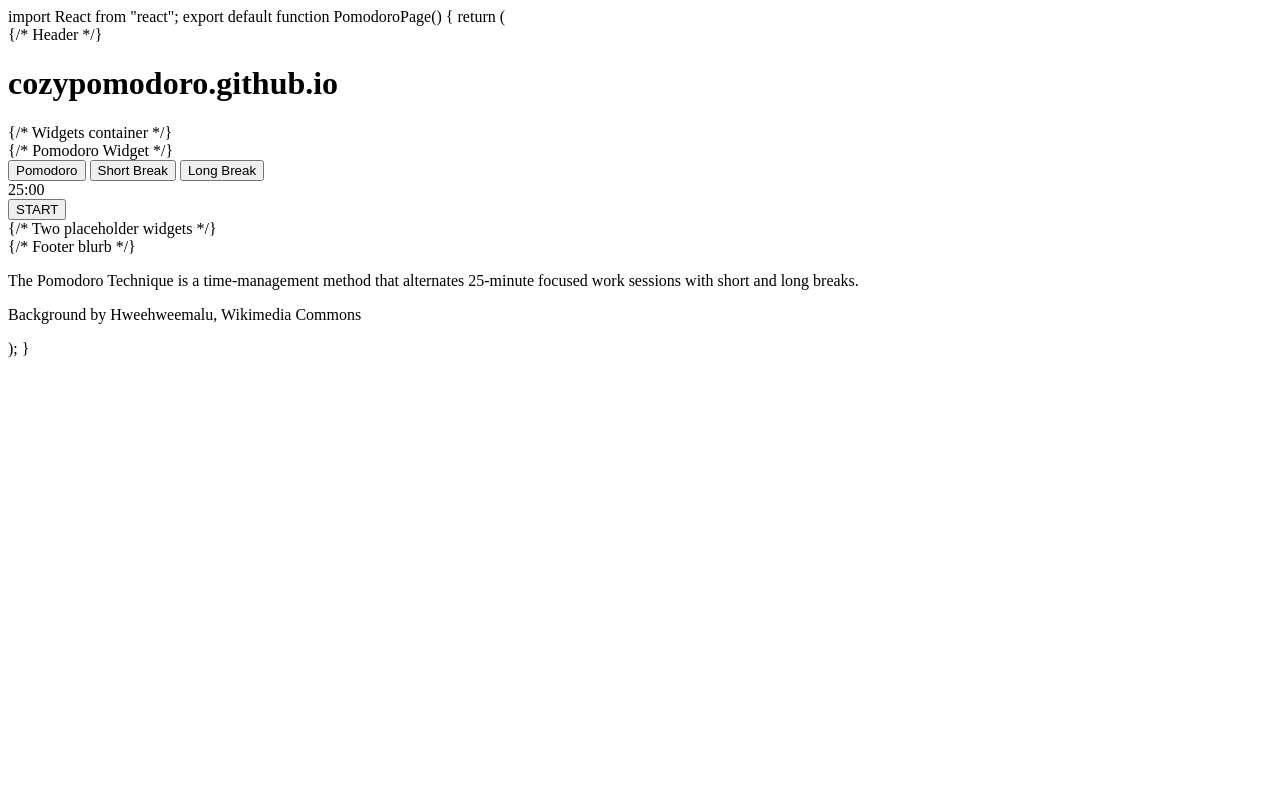
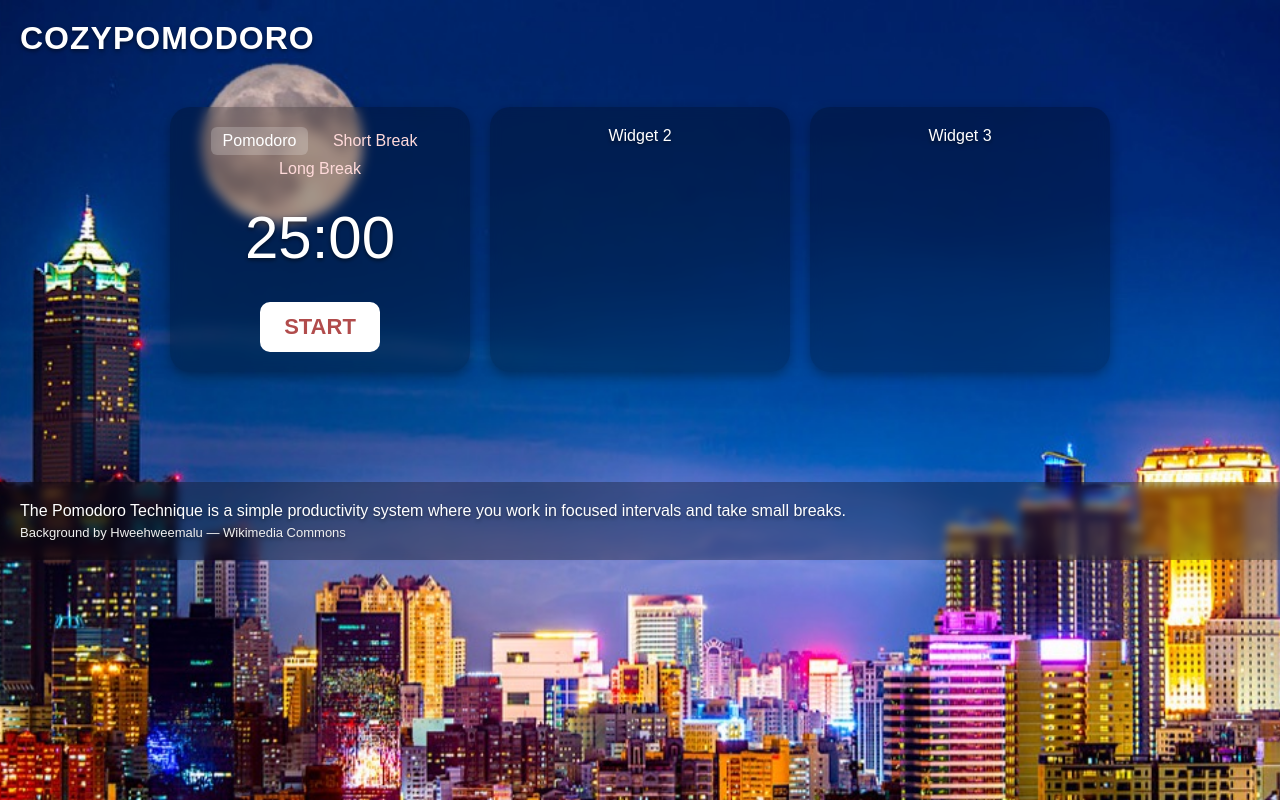
Before and after one commit to cozypomodoro/cozypomodoro.github.io, a plain HTML site: page index.html in a window 1280 px wide. Drawn offline with Linux system fonts and the light colour scheme.

Commit message:
Refactor index.html structure and styles

```diff
--- a/index.html
+++ b/index.html
@@ -1,48 +1,166 @@
-import React from "react";
+<!DOCTYPE html>
+<html lang="en">
+<head>
+  <meta charset="UTF-8" />
+  <meta name="viewport" content="width=device-width, initial-scale=1.0" />
+  <title>Cozy Pomodoro</title>
+  <style>
+    /* RESET */
+    * { margin: 0; padding: 0; box-sizing: border-box; }
+    body {
+      font-family: Arial, sans-serif;
+      background: url('Kaohsiung_city_Skyline_at_night.jpg') center/cover fixed no-repeat;
+      color: white;
+      text-shadow: 0 2px 4px rgba(0,0,0,0.5);
+    }
 
-export default function PomodoroPage() {
-  return (
-    <div
-      className="min-h-screen w-full bg-cover bg-center bg-no-repeat text-white"
-      style={{ backgroundImage: "url('Kaohsiung_city_Skyline_at_night.jpg')" }}
-    >
-      {/* Header */}
-      <header className="p-6 flex items-center gap-4">
-        <h1 className="text-3xl font-black tracking-wide bg-black/40 px-4 py-1 rounded-lg">
-          cozypomodoro.github.io
-        </h1>
-      </header>
+    header {
+      padding: 20px;
+      font-size: 32px;
+      font-weight: 900;
+      letter-spacing: 1px;
+      text-transform: uppercase;
+    }
 
-      {/* Widgets container */}
-      <div className="flex flex-col md:flex-row justify-center items-start gap-8 px-6 pb-20">
-        {/* Pomodoro Widget */}
-        <div className="backdrop-blur-sm bg-black/30 rounded-3xl p-6 w-80 flex flex-col items-center shadow-xl">
-          <div className="flex gap-4 mb-4">
-            <button className="px-3 py-1 rounded-md bg-white/20 font-semibold">Pomodoro</button>
-            <button className="px-3 py-1 rounded-md bg-white/10">Short Break</button>
-            <button className="px-3 py-1 rounded-md bg-white/10">Long Break</button>
-          </div>
+    .container {
+      display: flex;
+      justify-content: center;
+      gap: 20px;
+      padding: 30px;
+    }
 
-          <div className="text-7xl font-bold mb-6 tracking-tight">25:00</div>
+    .widget {
+      width: 300px;
+      backdrop-filter: blur(6px);
+      background: rgba(0,0,0,0.25);
+      border-radius: 20px;
+      padding: 20px;
+      text-align: center;
+      box-shadow: 0 4px 12px rgba(0,0,0,0.3);
+    }
 
-          <button className="px-10 py-3 text-lg font-semibold bg-white text-red-700 rounded-xl">
-            START
-          </button>
-        </div>
+    /* Pomodoro top buttons */
+    .mode-select button {
+      background: transparent;
+      border: none;
+      color: #ffdada;
+      font-size: 16px;
+      padding: 5px 12px;
+      margin: 0 4px;
+      border-radius: 6px;
+      cursor: pointer;
+    }
+    .mode-select .active {
+      background: rgba(255,255,255,0.2);
+      color: white;
+    }
 
-        {/* Two placeholder widgets */}
-        <div className="backdrop-blur-sm bg-black/30 rounded-3xl p-6 w-80 h-64 shadow-xl"></div>
-        <div className="backdrop-blur-sm bg-black/30 rounded-3xl p-6 w-80 h-64 shadow-xl"></div>
+    /* Timer number */
+    .timer-display {
+      font-size: 60px;
+      margin: 20px 0;
+    }
+
+    /* Big START Button */
+    .start-btn {
+      background: white;
+      color: #b14c4c;
+      padding: 12px 24px;
+      border-radius: 10px;
+      font-size: 22px;
+      font-weight: bold;
+      border: none;
+      cursor: pointer;
+      margin-top: 10px;
+    }
+
+    /* Content at bottom */
+    .footer-text {
+      margin-top: 80px;
+      padding: 20px;
+      font-size: 16px;
+      background: rgba(0,0,0,0.3);
+      backdrop-filter: blur(5px);
+    }
+
+    small {
+      display: block;
+      margin-top: 5px;
+      font-size: 13px;
+      color: #f0f0f0;
+    }
+  </style>
+</head>
+<body>
+  <header>CozyPomodoro</header>
+
+  <div class="container">
+    <div class="widget">
+      <div class="mode-select">
+        <button class="active" onclick="setMode('pomodoro')">Pomodoro</button>
+        <button onclick="setMode('short')">Short Break</button>
+        <button onclick="setMode('long')">Long Break</button>
       </div>
 
-      {/* Footer blurb */}
-      <div className="w-full text-center text-xs text-white/80 pb-6">
-        <p className="max-w-xl mx-auto px-4">
-          The Pomodoro Technique is a time-management method that alternates 25-minute
-          focused work sessions with short and long breaks.
-        </p>
-        <p className="mt-2">Background by Hweehweemalu, Wikimedia Commons</p>
-      </div>
+      <div class="timer-display" id="timer">25:00</div>
+
+      <button class="start-btn" onclick="toggleTimer()" id="startBtn">START</button>
     </div>
-  );
-}
+
+    <div class="widget">Widget 2</div>
+    <div class="widget">Widget 3</div>
+  </div>
+
+  <div class="footer-text">
+    The Pomodoro Technique is a simple productivity system where you work in focused intervals and take small breaks.
+    <small>Background by Hweehweemalu — Wikimedia Commons</small>
+  </div>
+
+<script>
+  let timeLeft = 1500;
+  let timerInterval = null;
+  let running = false;
+
+  function setMode(mode) {
+    document.querySelectorAll('.mode-select button').forEach(b => b.classList.remove('active'));
+    event.target.classList.add('active');
+
+    if (mode === 'pomodoro') timeLeft = 1500;
+    if (mode === 'short') timeLeft = 300;
+    if (mode === 'long') timeLeft = 900;
+
+    updateDisplay();
+    stopTimer();
+  }
+
+  function updateDisplay() {
+    let m = Math.floor(timeLeft / 60);
+    let s = timeLeft % 60;
+    document.getElementById('timer').textContent = `${m}:${s.toString().padStart(2,'0')}`;
+  }
+
+  function toggleTimer() {
+    if (!running) startTimer();
+    else stopTimer();
+  }
+
+  function startTimer() {
+    running = true;
+    document.getElementById('startBtn').textContent = "PAUSE";
+
+    timerInterval = setInterval(() => {
+      if (timeLeft > 0) {
+        timeLeft--;
+        updateDisplay();
+      } else stopTimer();
+    }, 1000);
+  }
+
+  function stopTimer() {
+    running = false;
+    document.getElementById('startBtn').textContent = "START";
+    clearInterval(timerInterval);
+  }
+</script>
+</body>
+</html>
```
